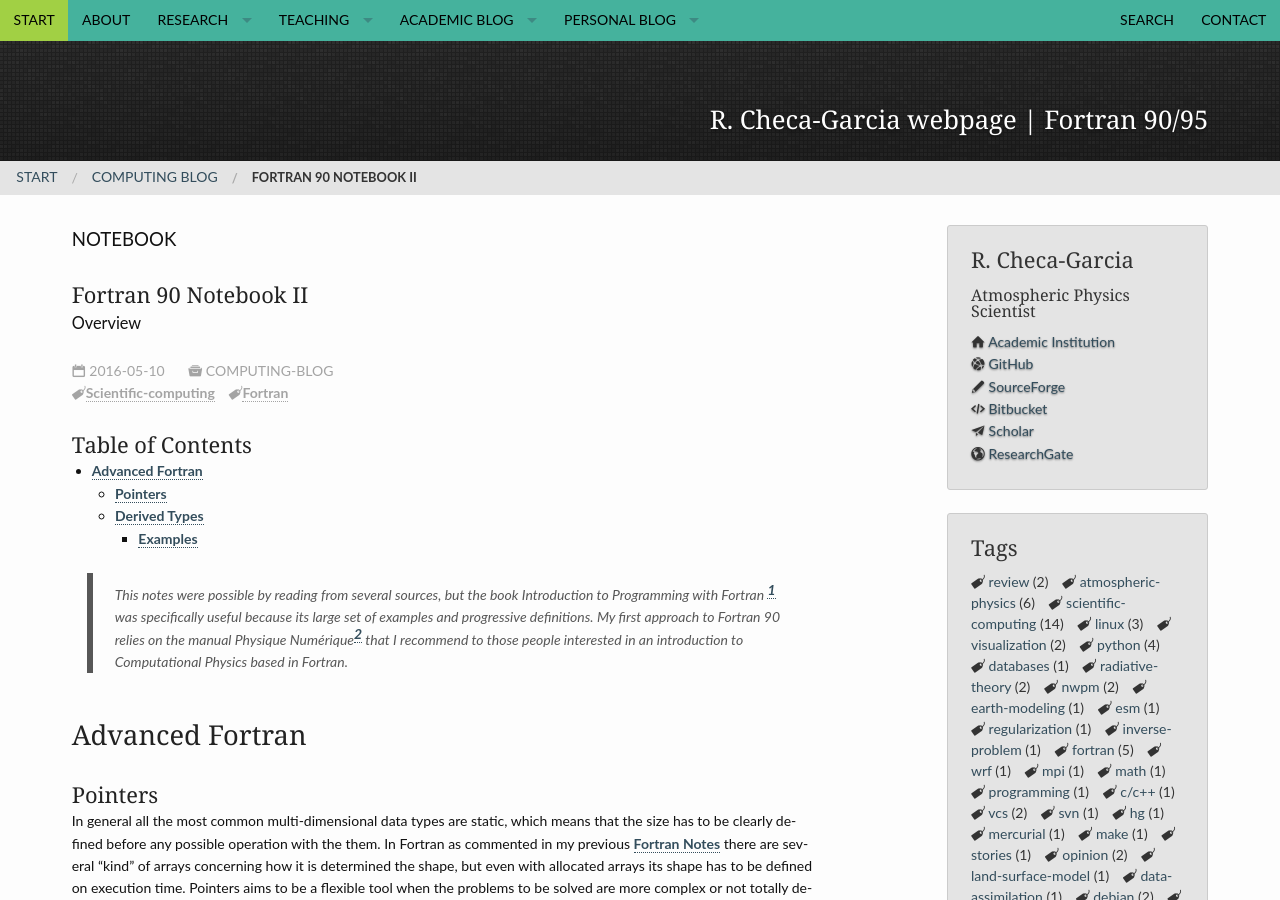
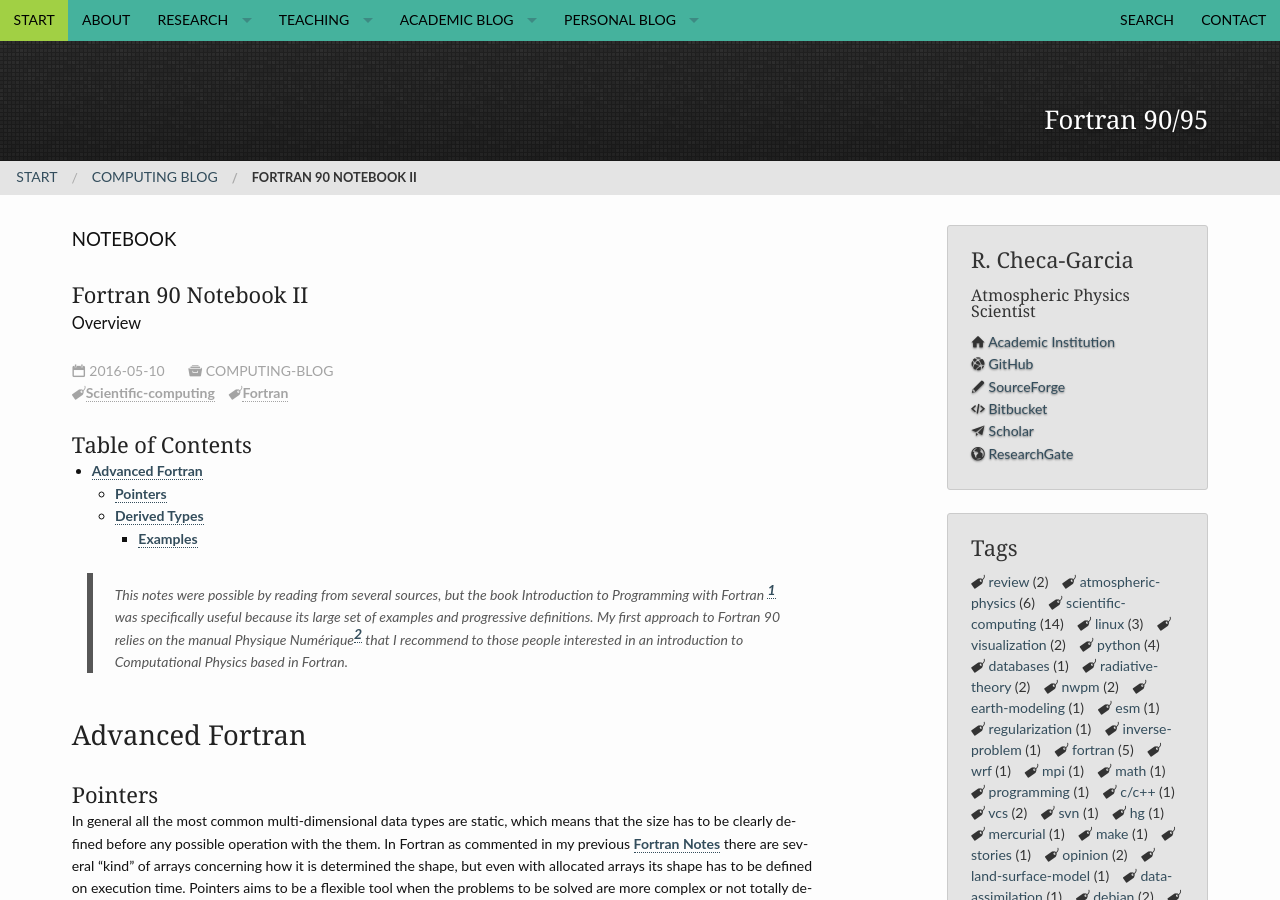
Before and after one commit to RCHG/rchg.github.io, a Jekyll site: the page built from _posts/2016-05-10-Fortran-Notes-II.md, in a window 1280 px wide and 900 px high. Built offline with Jekyll 4.4.1, drawn with Linux system fonts in a browser that asks for light colours; nearby versions of some CDN libraries; comment, search, counter and statistics services are not loaded.

Commit message:
Update 2016-05-10-Fortran-Notes-II.md

```diff
--- a/_posts/2016-05-10-Fortran-Notes-II.md
+++ b/_posts/2016-05-10-Fortran-Notes-II.md
@@ -9,7 +9,7 @@ tags: [Scientific-computing, Fortran]
 categories:
     - computing-blog
 header:
-    title: R. Checa-Garcia webpage |  Fortran 90/95
+    title: Fortran 90/95
     pattern: pattern_jquery-dark-grey-tile.png
 author: ramiro_chg
 ---
```
